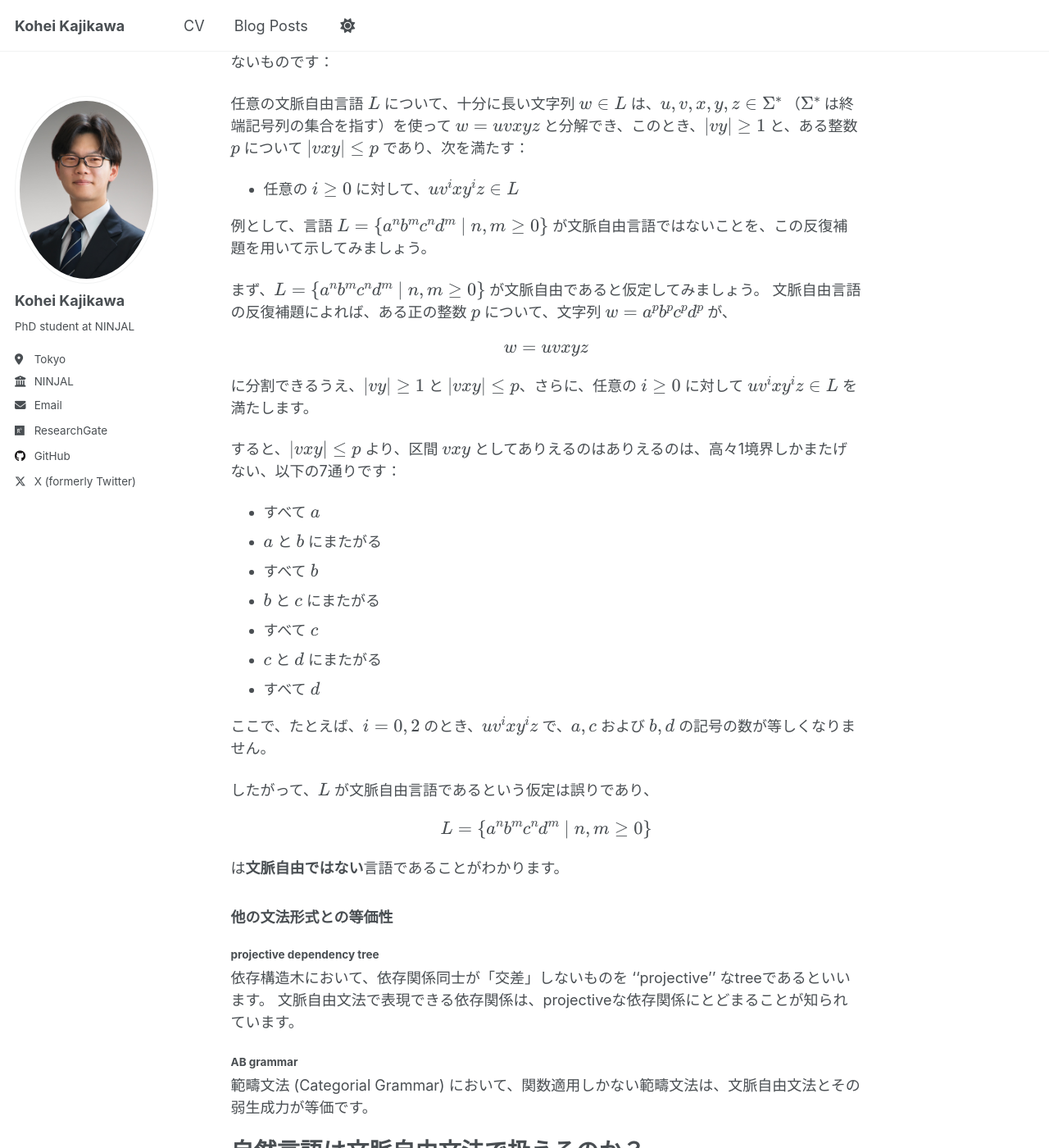
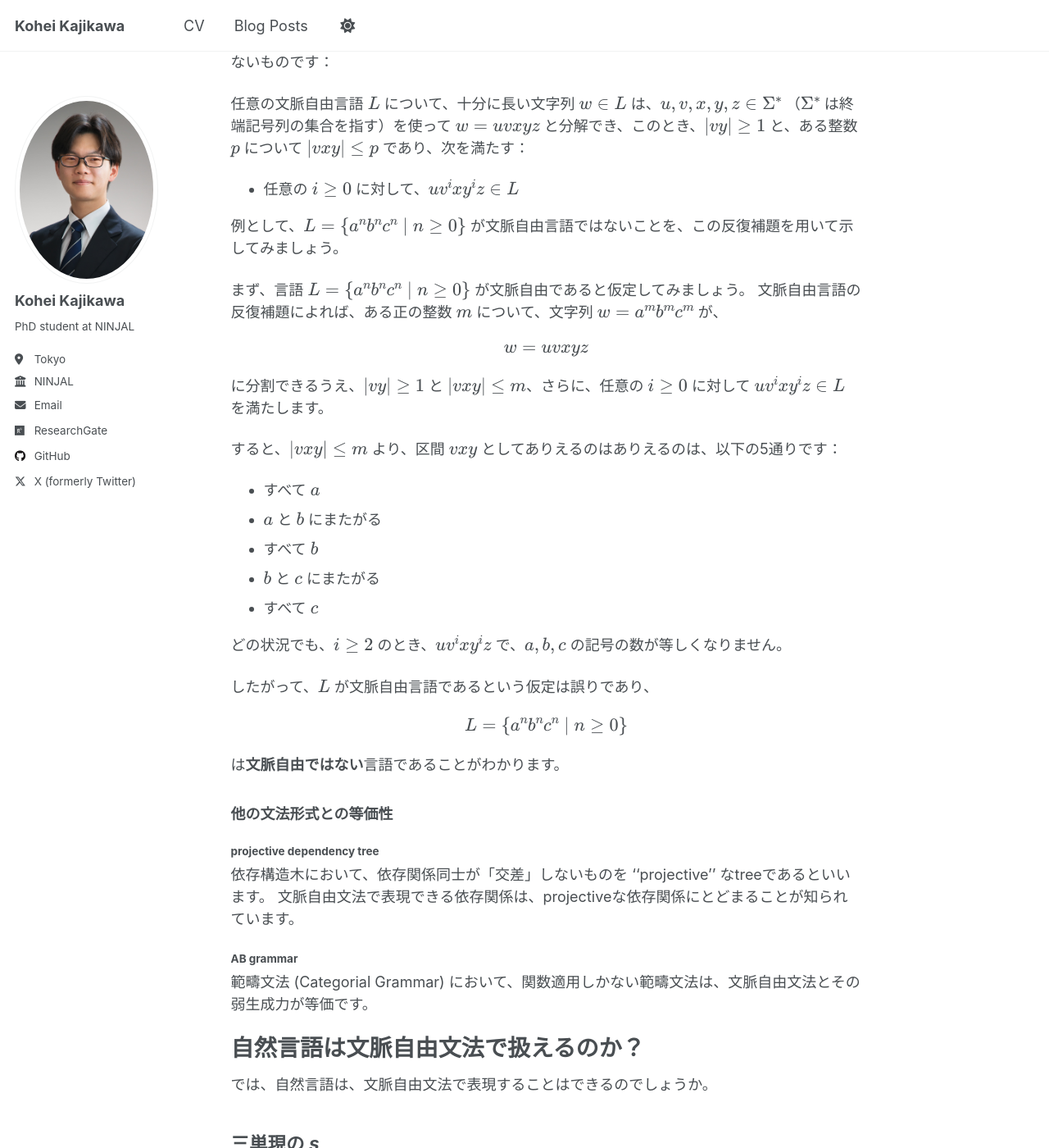
Before and after one commit to kohei-kaji/kohei-kaji.github.io, a Jekyll site: the page built from _posts/2024-03-22-mcsg.md, in a window 1280 px wide and 1400 px high, scrolled down 4333 px. Shown: the whole window at 82% size. Built offline with Jekyll 4.4.1, drawn with Linux system fonts in a browser that asks for light colours; part of the change alters nothing that is shown.

Commit message:
微修正

```diff
--- a/_posts/2024-03-22-mcsg.md
+++ b/_posts/2024-03-22-mcsg.md
@@ -112,39 +112,6 @@ d  e f  g
 - 任意の \\( i\geq 0 \\) に対して、\\( uv^ixy^iz\in L \\)
 
 
-例として、言語 \\( L = \lbrace a^nb^mc^nd^m\mid n,m\geq 0\rbrace \\) が文脈自由言語ではないことを、この反復補題を用いて示してみましょう。
-
-まず、\\( L = \lbrace a^nb^mc^nd^m \mid n,m \geq 0\rbrace \\) が文脈自由であると仮定してみましょう。
-文脈自由言語の反復補題によれば、ある正の整数 \\( p \\) について、文字列 \\( w = a^p b^p c^p d^p \\) が、
-
-$$
-w = uvxyz
-$$
-
-に分割できるうえ、\\( \|vy\| \geq 1 \\) と \\( \|vxy\| \leq p \\)、さらに、任意の \\( i \geq 0 \\) に対して \\( uv^i x y^i z \in L \\) を満たします。
-
-すると、\\( \|vxy\| \leq p \\) より、区間 \\( vxy \\) としてありえるのはありえるのは、高々1境界しかまたげない、以下の7通りです：
-
-- すべて \\( a \\)
-- \\( a \\) と \\( b \\) にまたがる
-- すべて \\( b \\)
-- \\( b \\) と \\( c \\) にまたがる
-- すべて \\( c \\)
-- \\( c \\) と \\( d \\) にまたがる
-- すべて \\( d \\)
-
-ここで、たとえば、\\( i = 0,2 \\) のとき、\\( uv^i x y^i z \\) で、\\( a, c \\) および \\( b, d \\) の記号の数が等しくなりません。
-
-したがって、\\( L \\) が文脈自由言語であるという仮定は誤りであり、
-
-$$
-L = \{a^n b^m c^n d^m \mid n,m \geq 0\}
-$$
-
-は**文脈自由ではない**言語であることがわかります。
-
-
-<!--
 例として、\\( L = \lbrace a^nb^nc^n\mid n\geq 0\rbrace \\) が文脈自由言語ではないことを、この反復補題を用いて示してみましょう。
 
 まず、言語 \\( L = \lbrace a^n b^n c^n \mid n \geq 0\rbrace \\) が文脈自由であると仮定してみましょう。
@@ -171,7 +138,7 @@ $$
 L = \{a^n b^n c^n \mid n \geq 0\}
 $$
 
-は**文脈自由ではない**言語であることがわかります。 -->
+は**文脈自由ではない**言語であることがわかります。
 
 
 ### 他の文法形式との等価性
```
